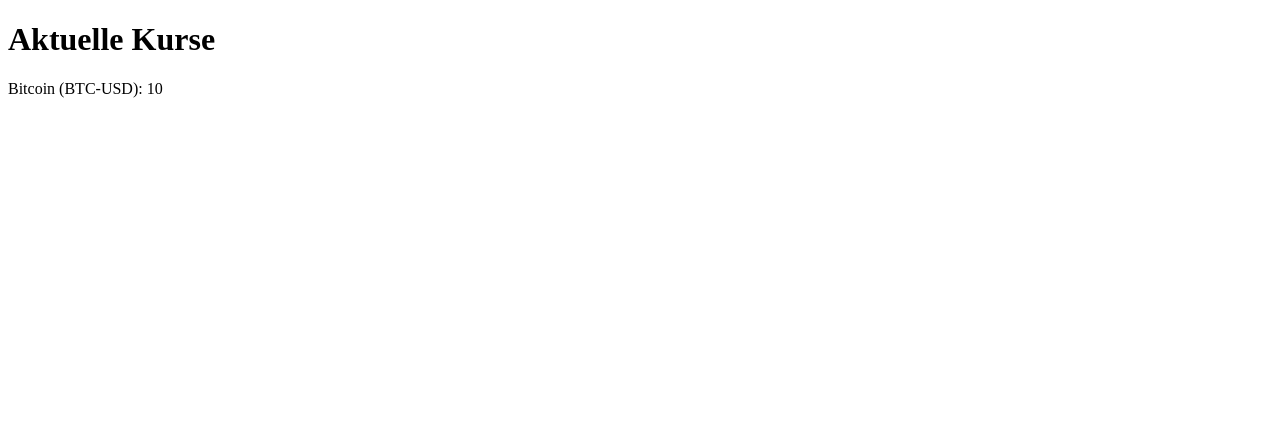
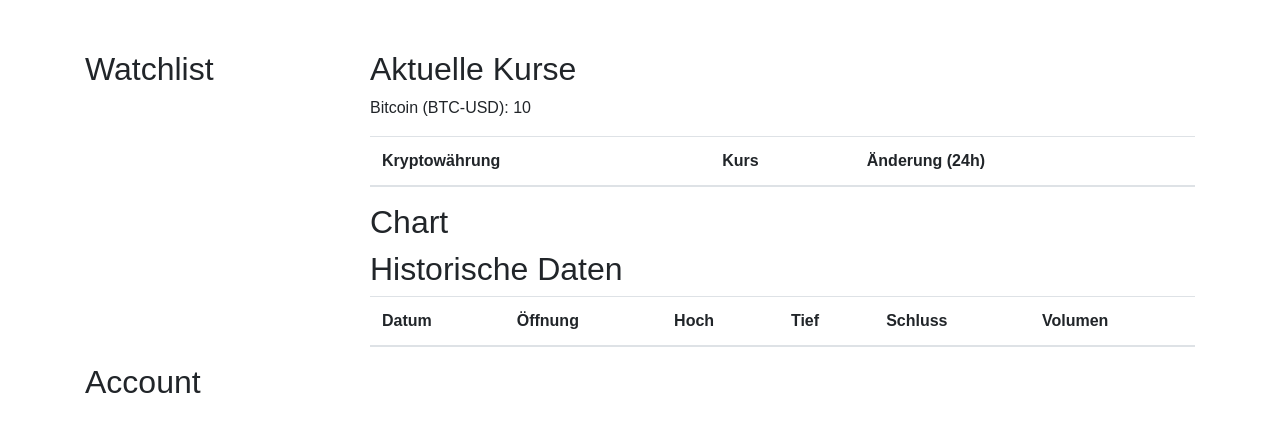
Before and after one commit to d3adb33/pytrader, a Flask app: template templates/index.html in a window 1280 px wide. Shown: the top 432 px of the page. Run offline with Flask 3, Linux system fonts and the light colour scheme; the template is opened without the code that fills it: most values are stand-ins (such as "Sample title", 1, 10 or a date in 2020); lists and menus that the app fills with data are empty; parts of the project's set-up code (start-up, migrations or seed data) failed here and were passed over; some libraries are stand-ins or nearby versions.

Commit message:
Update merge conflict and add a nex html base

```diff
--- a/coinbaseapi.py
+++ b/coinbaseapi.py
@@ -10,8 +10,3 @@
 
     product = client.get_product(productID)
     return product.price
-<<<<<<< HEAD
-=======
-
-#def get_candles():
->>>>>>> 55b7e4cf109c8afe2db0f1746cdf567b5bbddb11
--- a/templates/index.html
+++ b/templates/index.html
@@ -1,10 +1,87 @@
 <!DOCTYPE html>
 <html>
 <head>
-    <title>Krypto-Trading-Webapp</title>
+  <title>Krypto-Trading-Webapp</title>
+  <link rel="stylesheet" href="https://stackpath.bootstrapcdn.com/bootstrap/4.5.2/css/bootstrap.min.css">
+  <script src="https://d3js.org/d3.v6.min.js"></script>
+  <style>
+    /* Hier kannst du deine eigenen CSS-Regeln hinzufügen */
+    body {
+      font-family: sans-serif;
+    }
+    .container {
+      margin-top: 50px;
+    }
+  </style>
 </head>
 <body>
-    <h1>Aktuelle Kurse</h1>
-    <p>Bitcoin (BTC-USD): {{ btc_price }}</p>
+
+<div class="container">
+  <div class="row">
+    <div class="col-md-3">
+      <h2>Watchlist</h2>
+      <ul id="watchlist">
+        </ul>
+    </div>
+    <div class="col-md-9">
+      <div class="row">
+        <div class="col-md-12">
+          <h2>Aktuelle Kurse</h2>
+          <table class="table table-striped">
+            <thead>
+              <tr>
+                <th>Kryptowährung</th>
+                <th>Kurs</th>
+                <th>Änderung (24h)</th>
+                <p>Bitcoin (BTC-USD): {{ btc_price }}</p>
+              </tr>
+            </thead>
+            <tbody id="current-prices">
+              </tbody>
+          </table>
+        </div>
+      </div>
+      <div class="row">
+        <div class="col-md-12">
+          <h2>Chart</h2>
+          <div id="chart"></div>
+        </div>
+      </div>
+      <div class="row">
+        <div class="col-md-12">
+          <h2>Historische Daten</h2>
+          <table class="table table-striped">
+            <thead>
+              <tr>
+                <th>Datum</th>
+                <th>Öffnung</th>
+                <th>Hoch</th>
+                <th>Tief</th>
+                <th>Schluss</th>
+                <th>Volumen</th>
+              </tr>
+            </thead>
+            <tbody id="historical-data">
+              </tbody>
+          </table>
+        </div>
+      </div>
+    </div>
+  </div>
+
+  <div class="row">
+    <div class="col-md-12">
+      <h2>Account</h2>
+      <div id="account-area">
+        </div>
+    </div>
+  </div>
+
+</div>
+
+<script>
+  // Hier wird der JavaScript-Code zum Abrufen und Anzeigen der Daten und zum Erstellen der Charts mit D3.js eingefügt
+</script>
+
 </body>
 </html>
```
